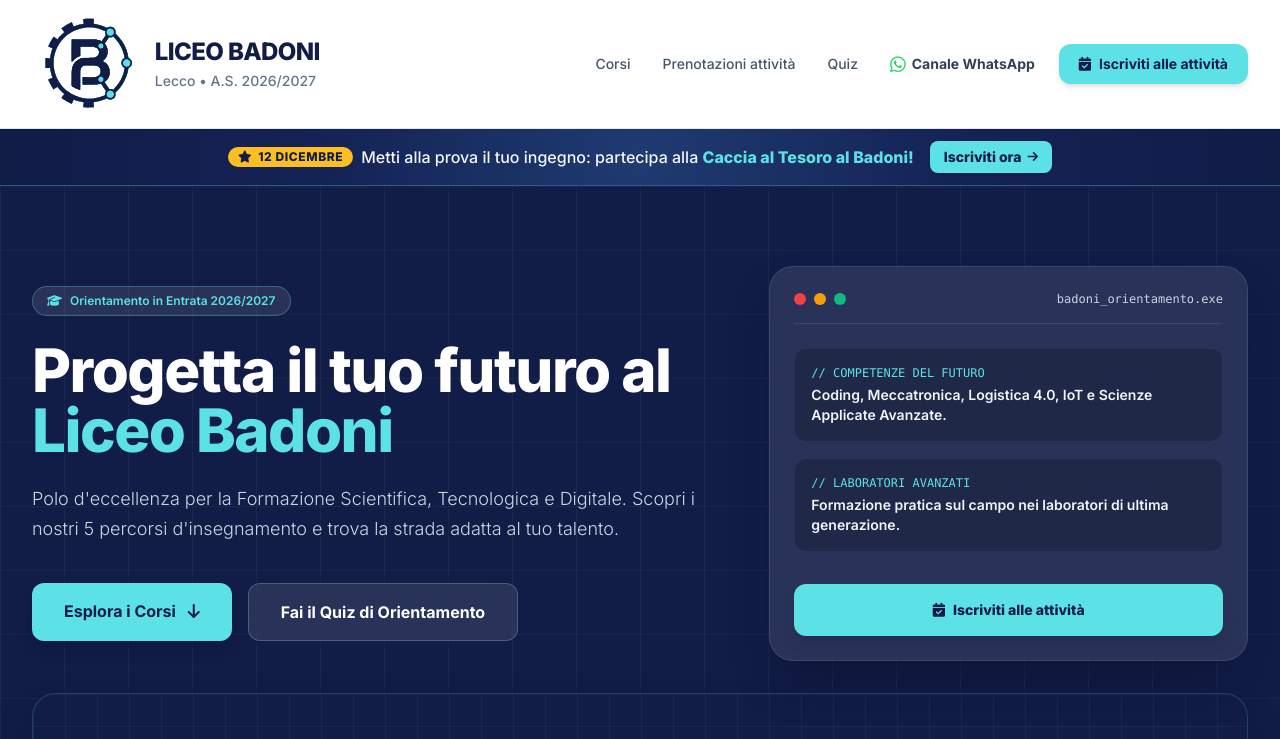
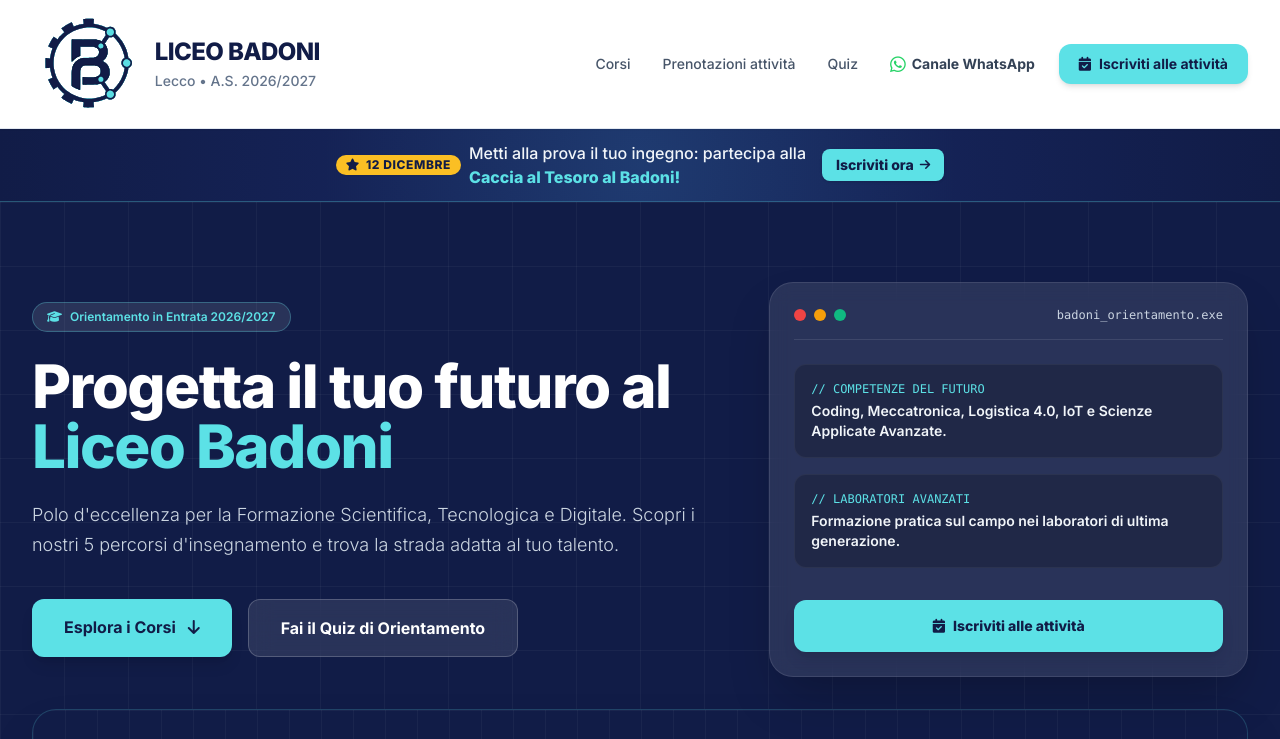
Before and after one commit to liceobadoni/orientamento, a plain HTML site: page index.html in a window 1280 px wide. Shown: the top 739 px of the page. Drawn offline with nearby package versions, Linux system fonts and the light colour scheme.

Commit message:
Add line break to event description in index.html

```diff
--- a/index.html
+++ b/index.html
@@ -195,7 +195,7 @@
                         <i class="fa-solid fa-star"></i> 12 Dicembre
                     </span>
                     <span class="font-medium text-slate-100">
-                        Metti alla prova il tuo ingegno: partecipa alla <strong class="text-badoni-secondary font-extrabold">Caccia al Tesoro al Badoni!</strong>
+                        Metti alla prova il tuo ingegno: partecipa alla <strong class="text-badoni-secondary font-extrabold"><br>Caccia al Tesoro al Badoni!</strong>
                     </span>
                 </div>
 
```
